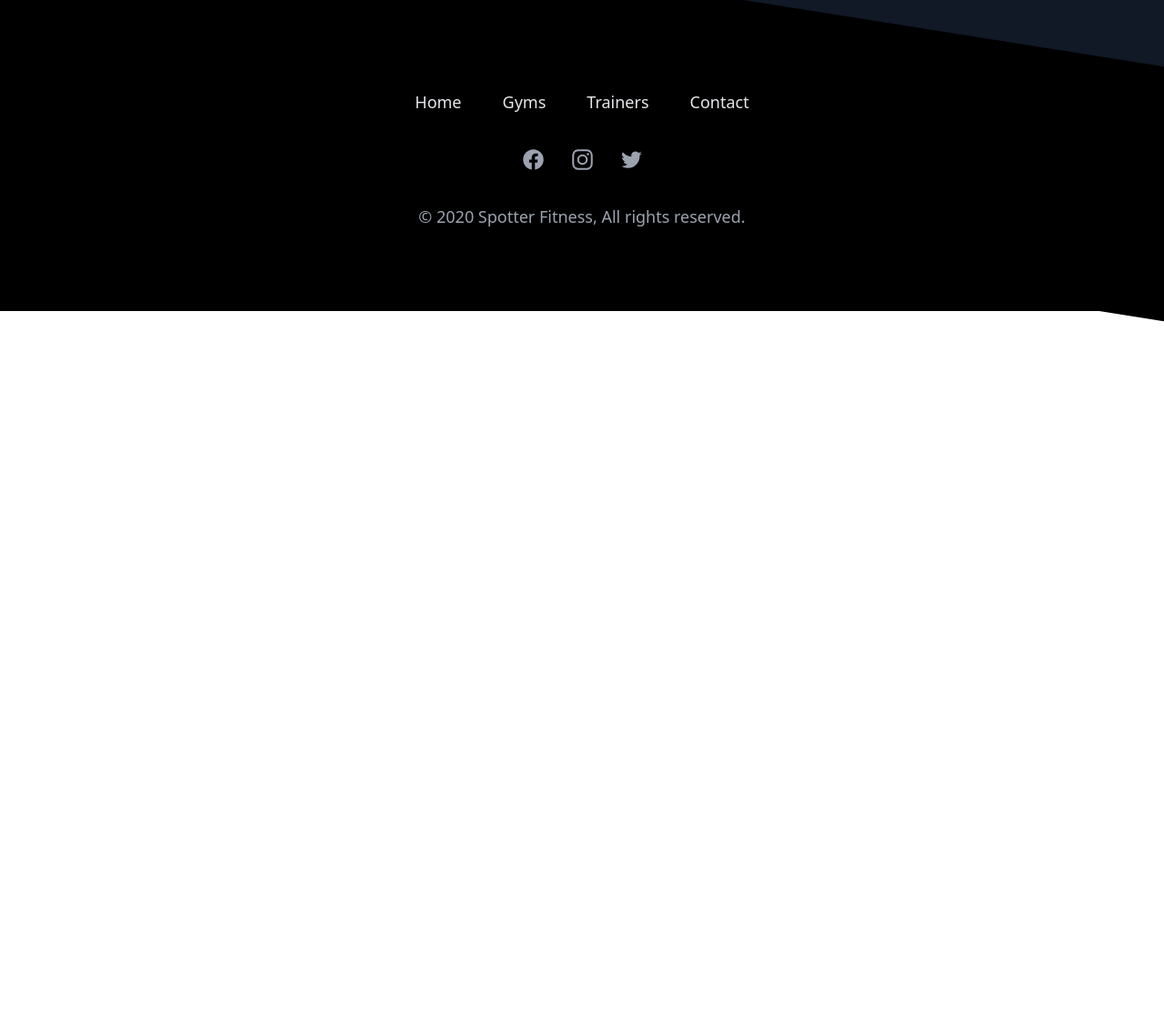
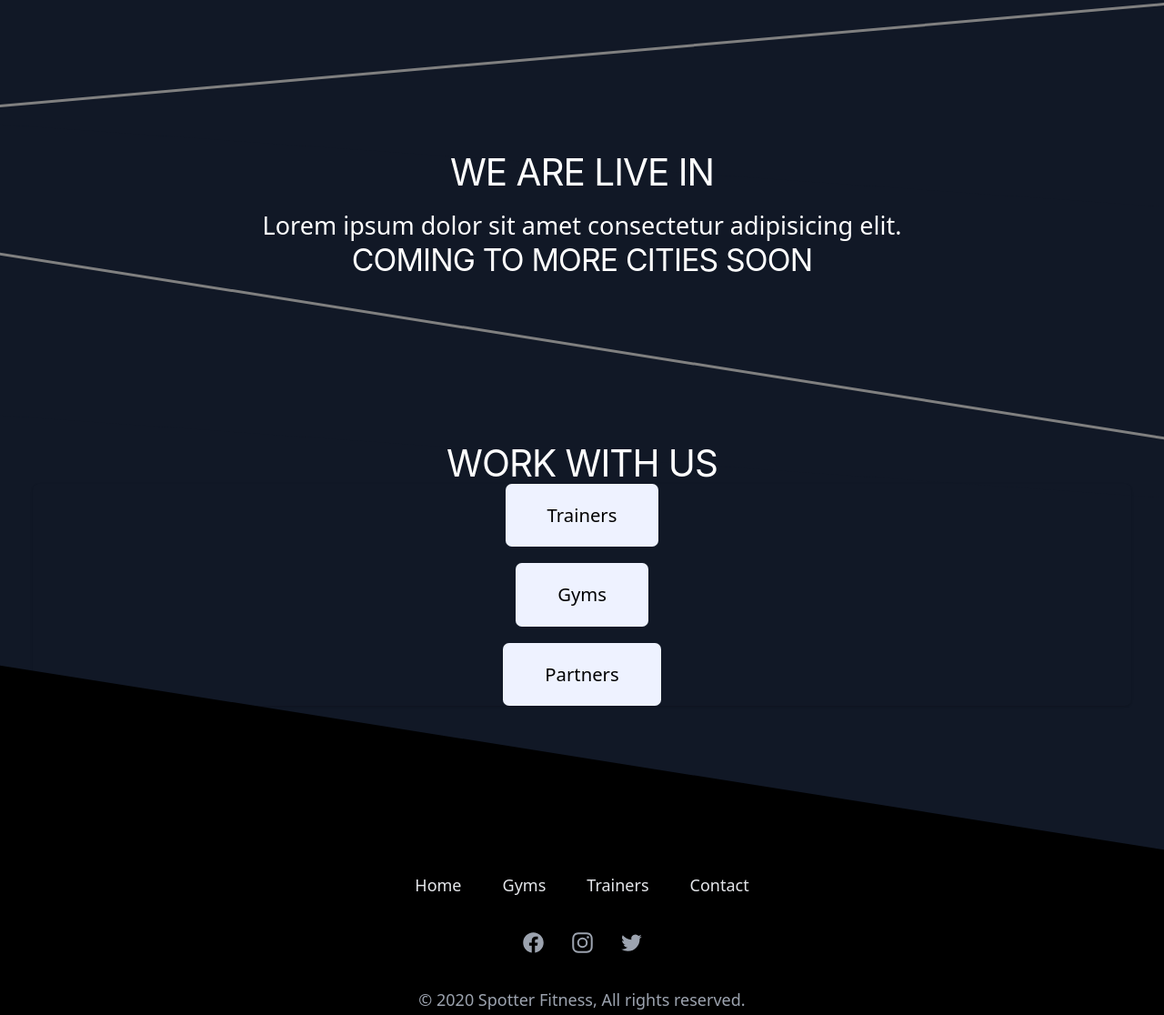
Before and after one commit to TrevorMicek/spotterFitness, a Gatsby site: page / in a window 1280 px wide. Shown: the part 4675-5791 px from the top of the page at 91% size. Before the commit the page ends 5029 px from the top, so only its background shows below. Built offline with nearby package versions, Linux system fonts and the light colour scheme; Gatsby itself is replaced by a stand-in of ours; what @tailwindcss/typography would draw is missing.

Commit message:
added download, cities & work with us sections

```diff
--- /dev/null
+++ b/src/components/tailwindComponents/Cities.js
@@ -0,0 +1,25 @@
+import React from 'react'
+
+export default function Example() {
+
+return (
+  <div style={{position: 'relative', top: '0vh', zIndex: '21'}}>
+    <div className="pt-8">
+    <div className="max-w-7xl mx-auto text-center py-12 px-4 sm:px-6 lg:py-16 lg:px-8">
+    <div className="relative">
+          <h2 className="text-center text-sm leading-8  tracking-tight text-white sm:text-4xl">
+            WE ARE LIVE IN
+          </h2>
+          <p className="mt-4 max-w-3xl mx-auto text-center text-2xl text-white">
+            Lorem ipsum dolor sit amet consectetur adipisicing elit.
+          </p>
+        </div>
+
+        <h3 className="text-sm text-white tracking-tight sm:text-3xl">
+              COMING TO MORE CITIES SOON
+            </h3>
+    </div>
+  </div>
+    </div>
+)
+}
--- a/src/components/tailwindComponents/Download.js
+++ b/src/components/tailwindComponents/Download.js
@@ -16,11 +16,11 @@ export default function Example() {
         <div className="mt-8 flex flex-col items-center justify-center">
                <img
                   src={appStore}
-                  className="w-44 px-6 py-2 border border-transparent text-sm font-medium rounded-md text-black bg-indigo-50 hover:bg-indigo-50 md:py-4 md:text-lg md:px-10"
+                  className="w-44  border border-transparent text-sm font-medium rounded-md text-black bg-indigo-50 hover:bg-indigo-50 md:py-4 md:text-lg md:px-10"
                 />
               <img
                   src={googlePlay}
-                  className="w-44 px-6 py-2 border border-transparent text-sm font-medium rounded-md text-black bg-indigo-50 hover:bg-indigo-50 md:py-4 md:text-lg md:px-10"
+                  className="w-44  border border-transparent text-sm font-medium rounded-md text-black bg-indigo-50 hover:bg-indigo-50 md:py-4 md:text-lg md:px-10"
                 />
 
 
--- a/src/components/tailwindComponents/Testimonials.js
+++ b/src/components/tailwindComponents/Testimonials.js
@@ -29,7 +29,7 @@ const reviews = [
 export default function Example() {
     return (
         <div style={{position: 'relative', top: '0vh', zIndex: '21'}}>
-      <section className="pt-24 overflow-hidden md:py-20 lg:py-24">
+      <section className="pt-24 pb-8 overflow-hidden md:py-20 lg:py-24">
         <div className="relative max-w-7xl mx-auto sm:px-6 lg:px-8">
 
           <div className="relative pb-4 flex flex-row overflow-x-scroll px-4" >
--- /dev/null
+++ b/src/components/tailwindComponents/Work.js
@@ -0,0 +1,40 @@
+import React from 'react'
+
+export default function Example() {
+
+return (
+  <div style={{position: 'relative', top: '0vh', zIndex: '21'}}>
+    <div className="pb-16 pt-8">
+    <div className="max-w-7xl mx-auto text-center py-12 px-4 sm:px-6 lg:py-16 lg:px-8">
+    <div className="relative">
+          <h2 className="text-center font-2xl leading-8  tracking-tight text-white sm:text-4xl">
+            WORK WITH US
+          </h2>
+          <div className="flex flex-col items-center justify-center rounded-md shadow">
+                <a
+                  href="#"
+                  className="w-max mb-4 px-8 py-1 border border-transparent text-sm font-medium rounded-md text-black bg-indigo-50 hover:bg-indigo-50 md:py-4 md:text-lg md:px-10"
+                >
+                  Trainers
+                </a>
+
+              <a
+                  href="#"
+                  className="w-max mb-4 px-10 py-1 border border-transparent text-sm font-medium rounded-md text-black bg-indigo-50 hover:bg-indigo-50 md:py-4 md:text-lg md:px-10"
+                >
+                  Gyms
+                </a>
+
+               <a
+                  href="#"
+                  className="w-max px-8 py-1 border border-transparent text-sm font-medium rounded-md text-black bg-indigo-50 hover:bg-indigo-50 md:py-4 md:text-lg md:px-10"
+                >
+                  Partners
+                </a>
+              </div>
+        </div>
+    </div>
+  </div>
+    </div>
+)
+}
--- a/src/pages/index.js
+++ b/src/pages/index.js
@@ -10,6 +10,10 @@ import CTA3 from '../components/tailwindComponents/CTA3'
 import FirstSection from '../components/commonComps/FirstSection'
 import Testimonials from '../components/tailwindComponents/Testimonials'
 import Download from '../components/tailwindComponents/Download'
+import Cities from '../components/tailwindComponents/Cities'
+import Work from '../components/tailwindComponents/Work'
+
+
 import '../styles/FrontPage/wrapper.css'
 
 const IndexPage = () => (
@@ -25,6 +29,8 @@ const IndexPage = () => (
       <FirstSection comp={CTA3} skew="left" bg="rgb(17, 24, 38)" borderTop="none" zTop="7" zBottom="7"  />
       <FirstSection comp={Testimonials}  skew="right" bg="rgb(17, 24, 38)"  zTop="8" zBottom="8" pad="15vh"  />
       <FirstSection comp={Download} skew="left" bg="rgb(17, 24, 38)" borderTop="none" zTop="9" zBottom="9"  />
+      <FirstSection comp={Cities}  skew="right" bg="rgb(17, 24, 38)"  zTop="10" zBottom="10" pad="15vh"  />
+      <FirstSection comp={Work} skew="left" bg="rgb(17, 24, 38)"  zTop="11" zBottom="11"  />
     </div>
     </Layout>
   )
```
